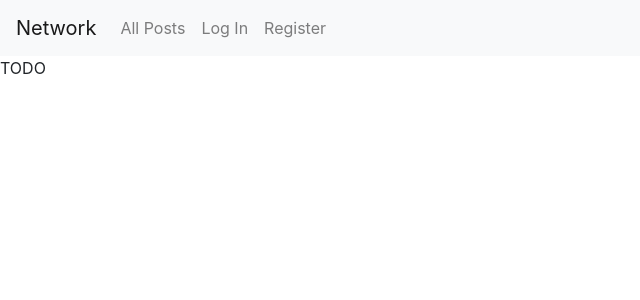
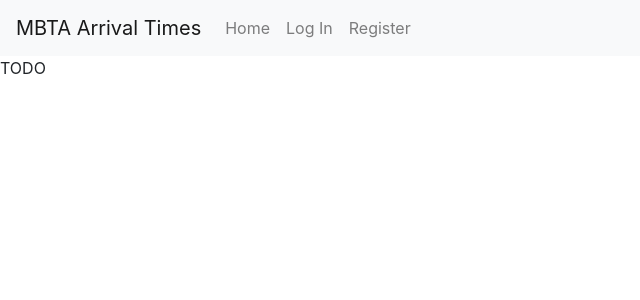
Before and after one commit to smtaylor22/CSCI-33a-Final_Project-MBTA, a Django app: page / in a window 1280 px wide. Shown: the top 300 px of the page, without its empty margins (0-640 px from the left). Run offline with Django 3.2, Linux system fonts and the light colour scheme; some libraries are stand-ins or nearby versions.

Commit message:
changed layout.html

```diff
--- a/MBTA/arrival_time/templates/arrival_time/layout.html
+++ b/MBTA/arrival_time/templates/arrival_time/layout.html
@@ -3,7 +3,7 @@
 <!DOCTYPE html>
 <html lang="en">
     <head>
-        <title>{% block title %}Social Network{% endblock %}</title>
+        <title>{% block title %}MBTA Arrival Times{% endblock %}</title>
         <link rel="stylesheet" href="https://stackpath.bootstrapcdn.com/bootstrap/4.4.1/css/bootstrap.min.css" integrity="sha384-Vkoo8x4CGsO3+Hhxv8T/Q5PaXtkKtu6ug5TOeNV6gBiFeWPGFN9MuhOf23Q9Ifjh" crossorigin="anonymous">
         <link href="{% static 'arrival_time/styles.css' %}" rel="stylesheet">
         <script src="{% static 'arrival_time/script.js' %}"></script>
@@ -12,7 +12,7 @@
     <body>
 
         <nav class="navbar navbar-expand-lg navbar-light bg-light">
-            <a class="navbar-brand" href="#">Network</a>
+            <a class="navbar-brand" href="{% url 'index' %}">MBTA Arrival Times</a>
 
             <div>
               <ul class="navbar-nav mr-auto">
@@ -22,7 +22,7 @@
                     </li>
                 {% endif %}
                 <li class="nav-item">
-                  <a class="nav-link" href="{% url 'index' %}">All Posts</a>
+                  <a class="nav-link" href="{% url 'index' %}">Home</a>
                 </li>
                 {% if user.is_authenticated %}
 
```
